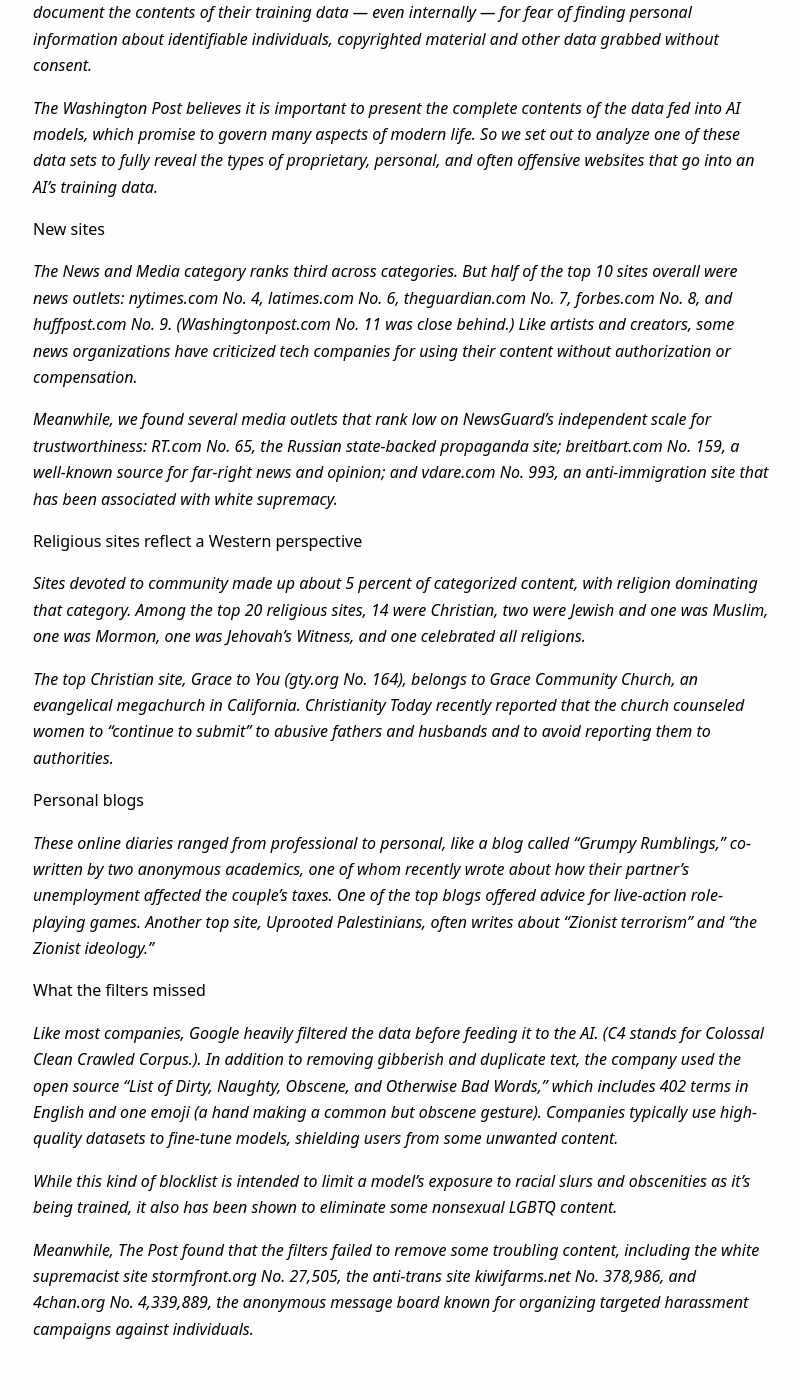
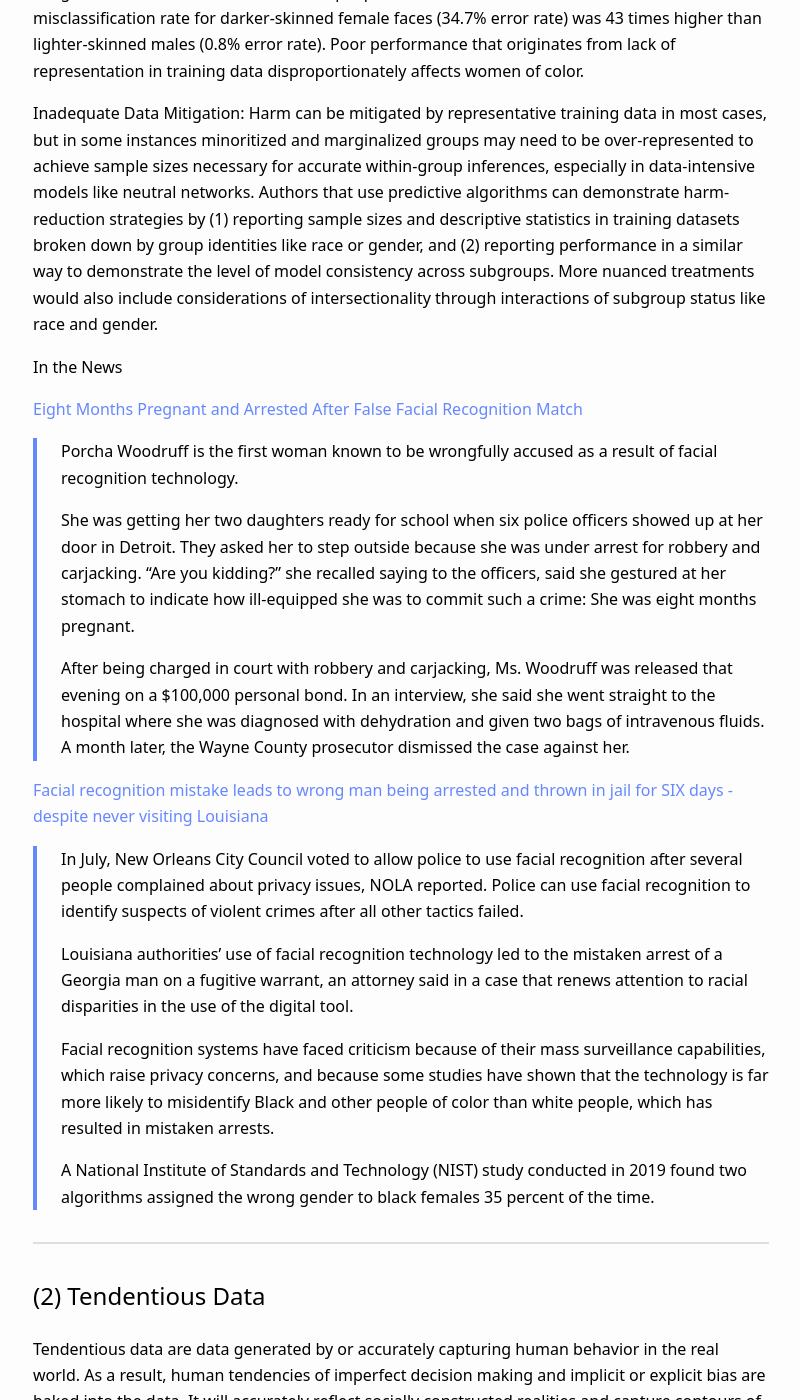
Before and after one commit to lecy/wells-dubois-protocol, a Jekyll site: the page built from index.md, in a window 1280 px wide and 1400 px high, scrolled down 3079 px. Shown: the whole window, without its empty margins (239-1039 px from the left). Built offline with Jekyll 4.4.1, drawn with Linux system fonts in a browser that asks for light colours; some of the changed text lies outside the part shown.

Commit message:
Update index.md

```diff
--- a/index.md
+++ b/index.md
@@ -35,9 +35,22 @@ Assumedly social science publishing practices will evolve as research methodolog
 
 The Wells-Du Bois protocol is a process by which authors or engineers can assess a project to identify potential sources of harm. The protocol does not ask authors or engineers to verify that the application is free of any problems. Rather, it suggests mitigation strategies for each type of potential harm when possible and promotes transparency when mitigation is not possible. In this way, it is a good faith threshold for mitigating biased research practices.
 
-------------
+**High Stakes**
+
+Bias in research limits our understanding of social phenomenon and our ability to design effective policy. Over the long-run, though, science can be self-correcting through replication, new studies, better data, and impoved methods. Frameworks that help us understand machine learning bias are more consequential in the real-world, however, where stakes may be high.
+
+[Violations of hijab laws come with serious consequences but questionable due process regarding algorithm veracity](https://www.deseret.com/utah/2023/1/11/23550122/iran-using-facial-recognition-techology-enforce-hijab-law):
+
+> Iran’s Headquarters for Promoting Virtue and Preventing Vice, Mohammad Saleh Hashemi Golpayegani, announced in an interview that the government was planning to use surveillance technology against women in public places following a new decree signed by the country’s hardline president, Ebrahim Raisi, on restricting women’s clothing.
+
+> The country’s national identity database, built in 2015, includes biometric data like face scans and is used for national ID cards and to identify people considered dissidents by authorities.
+
+> Mahsa Alimardani, who researches freedom of expression in Iran at the University of Oxford, has recently heard reports of women in Iran receiving citations in the mail for hijab law violations despite not having had an interaction with a law enforcement officer.
+
+_**Notably, in cases like this there is no record of training data, no disclosure of accuracy rates, and no recourse if you are misidentified by an algorithm.**_
 
 
+------------
 
 
 
@@ -52,49 +65,25 @@ Buolamwini and Gebru (2018) identified public harms caused by the deployment of
 
 **In the News**
 
-[Inside the secret list of websites that make AI like ChatGPT sound smart](https://www.washingtonpost.com/technology/interactive/2023/ai-chatbot-learning/)
+[Eight Months Pregnant and Arrested After False Facial Recognition Match](https://www.nytimes.com/2023/08/06/business/facial-recognition-false-arrest.html)
 
-*AI chatbots have exploded in popularity over the past four months, stunning the public with their awesome abilities, from writing sophisticated term papers to holding unnervingly lucid conversations... They can mimic human speech because the artificial intelligence that powers them has ingested a gargantuan amount of text, mostly scraped from the internet.*
+> Porcha Woodruff is the first woman known to be wrongfully accused as a result of facial recognition technology.
+>
+> She was getting her two daughters ready for school when six police officers showed up at her door in Detroit. They asked her to step outside because she was under arrest for robbery and carjacking. “Are you kidding?” she recalled saying to the officers, said she gestured at her stomach to indicate how ill-equipped she was to commit such a crime: She was eight months pregnant.
+>
+> After being charged in court with robbery and carjacking, Ms. Woodruff was released that evening on a $100,000 personal bond. In an interview, she said she went straight to the hospital where she was diagnosed with dehydration and given two bags of intravenous fluids. A month later, the Wayne County prosecutor dismissed the case against her.
 
-*Tech companies have grown secretive about what they feed the AI. Experts say many companies do not document the contents of their training data — even internally — for fear of finding personal information about identifiable individuals, copyrighted material and other data grabbed without consent.*
 
-*The Washington Post believes it is important to present the complete contents of the data fed into AI models, which promise to govern many aspects of modern life. So we set out to analyze one of these data sets to fully reveal the types of proprietary, personal, and often offensive websites that go into an AI’s training data.*
+[Facial recognition mistake leads to wrong man being arrested and thrown in jail for SIX days - despite never visiting Louisiana](https://www.dailymail.co.uk/news/article-11593521/Facial-recognition-technology-blamed-mistaken-arrest-Louisiana-purse-snatching-case.html)
 
-New sites
+> In July, New Orleans City Council voted to allow police to use facial recognition after several people complained about privacy issues, NOLA reported. Police can use facial recognition to identify suspects of violent crimes after all other tactics failed.
+>
+> Louisiana authorities' use of facial recognition technology led to the mistaken arrest of a Georgia man on a fugitive warrant, an attorney said in a case that renews attention to racial disparities in the use of the digital tool.
+>
+> Facial recognition systems have faced criticism because of their mass surveillance capabilities, which raise privacy concerns, and because some studies have shown that the technology is far more likely to misidentify Black and other people of color than white people, which has resulted in mistaken arrests.
+>
+> A National Institute of Standards and Technology (NIST) study conducted in 2019 found two algorithms assigned the wrong gender to black females 35 percent of the time.
 
-*The News and Media category ranks third across categories. But half of the top 10 sites overall were news outlets: nytimes.com No. 4, latimes.com No. 6, theguardian.com No. 7, forbes.com No. 8, and huffpost.com No. 9. (Washingtonpost.com No. 11 was close behind.) Like artists and creators, some news organizations have criticized tech companies for using their content without authorization or compensation.*
-
-*Meanwhile, we found several media outlets that rank low on NewsGuard’s independent scale for trustworthiness: RT.com No. 65, the Russian state-backed propaganda site; breitbart.com No. 159, a well-known source for far-right news and opinion; and vdare.com No. 993, an anti-immigration site that has been associated with white supremacy.*
-
-Religious sites reflect a Western perspective
-
-*Sites devoted to community made up about 5 percent of categorized content, with religion dominating that category. Among the top 20 religious sites, 14 were Christian, two were Jewish and one was Muslim, one was Mormon, one was Jehovah’s Witness, and one celebrated all religions.*
-
-*The top Christian site, Grace to You (gty.org No. 164), belongs to Grace Community Church, an evangelical megachurch in California. Christianity Today recently reported that the church counseled women to “continue to submit” to abusive fathers and husbands and to avoid reporting them to authorities.*
-
-Personal blogs
-
-*These online diaries ranged from professional to personal, like a blog called “Grumpy Rumblings,” co-written by two anonymous academics, one of whom recently wrote about how their partner’s unemployment affected the couple’s taxes. One of the top blogs offered advice for live-action role-playing games. Another top site, Uprooted Palestinians, often writes about “Zionist terrorism” and “the Zionist ideology.”*
-
-What the filters missed
-
-*Like most companies, Google heavily filtered the data before feeding it to the AI. (C4 stands for Colossal Clean Crawled Corpus.). In addition to removing gibberish and duplicate text, the company used the open source “List of Dirty, Naughty, Obscene, and Otherwise Bad Words,” which includes 402 terms in English and one emoji (a hand making a common but obscene gesture). Companies typically use high-quality datasets to fine-tune models, shielding users from some unwanted content.*
-
-*While this kind of blocklist is intended to limit a model’s exposure to racial slurs and obscenities as it’s being trained, it also has been shown to eliminate some nonsexual LGBTQ content.*
-
-*Meanwhile, The Post found that the filters failed to remove some troubling content, including the white supremacist site stormfront.org No. 27,505, the anti-trans site kiwifarms.net No. 378,986, and 4chan.org No. 4,339,889, the anonymous message board known for organizing targeted harassment campaigns against individuals.*
-
-<br>
-
-As an example of how errors can be high-stakes, [violations of hijab laws come with serious consequences but questionable due process regarding algorithm veracity](https://www.deseret.com/utah/2023/1/11/23550122/iran-using-facial-recognition-techology-enforce-hijab-law):
-
-> Iran’s Headquarters for Promoting Virtue and Preventing Vice, Mohammad Saleh Hashemi Golpayegani, announced in an interview that the government was planning to use surveillance technology against women in public places following a new decree signed by the country’s hardline president, Ebrahim Raisi, on restricting women’s clothing.
-
-> The country’s national identity database, built in 2015, includes biometric data like face scans and is used for national ID cards and to identify people considered dissidents by authorities.
-
-> Mahsa Alimardani, who researches freedom of expression in Iran at the University of Oxford, has recently heard reports of women in Iran receiving citations in the mail for hijab law violations despite not having had an interaction with a law enforcement officer.
-
-In instances like these there is no disclosure of sources of training data, no public reporting of accuracy rates, and no recourse if you are misidentified by an algorithm.
 
 ------------
 
@@ -122,15 +111,37 @@ Some bias-mitigation strategies might also be possible. In the policing case, fo
 
 > The researchers said that those training artificial intelligence models to recognise humans often turn to vast datasets available for free on the internet. But because the web is filled with inaccurate and overtly biased content, they said any algorithm built with such datasets could be infused with the same issues.
 
-[Facial recognition mistake leads to wrong man being arrested and thrown in jail for SIX days - despite never visiting Louisiana](https://www.dailymail.co.uk/news/article-11593521/Facial-recognition-technology-blamed-mistaken-arrest-Louisiana-purse-snatching-case.html)
+[Inside the secret list of websites that make AI like ChatGPT sound smart](https://www.washingtonpost.com/technology/interactive/2023/ai-chatbot-learning/)
 
-> In July, New Orleans City Council voted to allow police to use facial recognition after several people complained about privacy issues, NOLA reported. Police can use facial recognition to identify suspects of violent crimes after all other tactics failed.
->
-> Louisiana authorities' use of facial recognition technology led to the mistaken arrest of a Georgia man on a fugitive warrant, an attorney said in a case that renews attention to racial disparities in the use of the digital tool.
->
-> Facial recognition systems have faced criticism because of their mass surveillance capabilities, which raise privacy concerns, and because some studies have shown that the technology is far more likely to misidentify Black and other people of color than white people, which has resulted in mistaken arrests.
->
-> A National Institute of Standards and Technology (NIST) study conducted in 2019 found two algorithms assigned the wrong gender to black females 35 percent of the time.
+*AI chatbots have exploded in popularity over the past four months, stunning the public with their awesome abilities, from writing sophisticated term papers to holding unnervingly lucid conversations... They can mimic human speech because the artificial intelligence that powers them has ingested a gargantuan amount of text, mostly scraped from the internet.*
+
+*Tech companies have grown secretive about what they feed the AI. Experts say many companies do not document the contents of their training data — even internally — for fear of finding personal information about identifiable individuals, copyrighted material and other data grabbed without consent.*
+
+*The Washington Post believes it is important to present the complete contents of the data fed into AI models, which promise to govern many aspects of modern life. So we set out to analyze one of these data sets to fully reveal the types of proprietary, personal, and often offensive websites that go into an AI’s training data.*
+
+News sites
+
+*The News and Media category ranks third across categories. But half of the top 10 sites overall were news outlets: nytimes.com No. 4, latimes.com No. 6, theguardian.com No. 7, forbes.com No. 8, and huffpost.com No. 9. (Washingtonpost.com No. 11 was close behind.) Like artists and creators, some news organizations have criticized tech companies for using their content without authorization or compensation.*
+
+*Meanwhile, we found several media outlets that rank low on NewsGuard’s independent scale for trustworthiness: RT.com No. 65, the Russian state-backed propaganda site; breitbart.com No. 159, a well-known source for far-right news and opinion; and vdare.com No. 993, an anti-immigration site that has been associated with white supremacy.*
+
+Religious sites reflect a Western perspective
+
+*Sites devoted to community made up about 5 percent of categorized content, with religion dominating that category. Among the top 20 religious sites, 14 were Christian, two were Jewish and one was Muslim, one was Mormon, one was Jehovah’s Witness, and one celebrated all religions.*
+
+*The top Christian site, Grace to You (gty.org No. 164), belongs to Grace Community Church, an evangelical megachurch in California. Christianity Today recently reported that the church counseled women to “continue to submit” to abusive fathers and husbands and to avoid reporting them to authorities.*
+
+Personal blogs
+
+*These online diaries ranged from professional to personal, like a blog called “Grumpy Rumblings,” co-written by two anonymous academics, one of whom recently wrote about how their partner’s unemployment affected the couple’s taxes. One of the top blogs offered advice for live-action role-playing games. Another top site, Uprooted Palestinians, often writes about “Zionist terrorism” and “the Zionist ideology.”*
+
+What the filters missed
+
+*Like most companies, Google heavily filtered the data before feeding it to the AI. (C4 stands for Colossal Clean Crawled Corpus.). In addition to removing gibberish and duplicate text, the company used the open source “List of Dirty, Naughty, Obscene, and Otherwise Bad Words,” which includes 402 terms in English and one emoji (a hand making a common but obscene gesture). Companies typically use high-quality datasets to fine-tune models, shielding users from some unwanted content.*
+
+*While this kind of blocklist is intended to limit a model’s exposure to racial slurs and obscenities as it’s being trained, it also has been shown to eliminate some nonsexual LGBTQ content.*
+
+*Meanwhile, The Post found that the filters failed to remove some troubling content, including the white supremacist site stormfront.org No. 27,505, the anti-trans site kiwifarms.net No. 378,986, and 4chan.org No. 4,339,889, the anonymous message board known for organizing targeted harassment campaigns against individuals.*
 
 ------------
 
```
